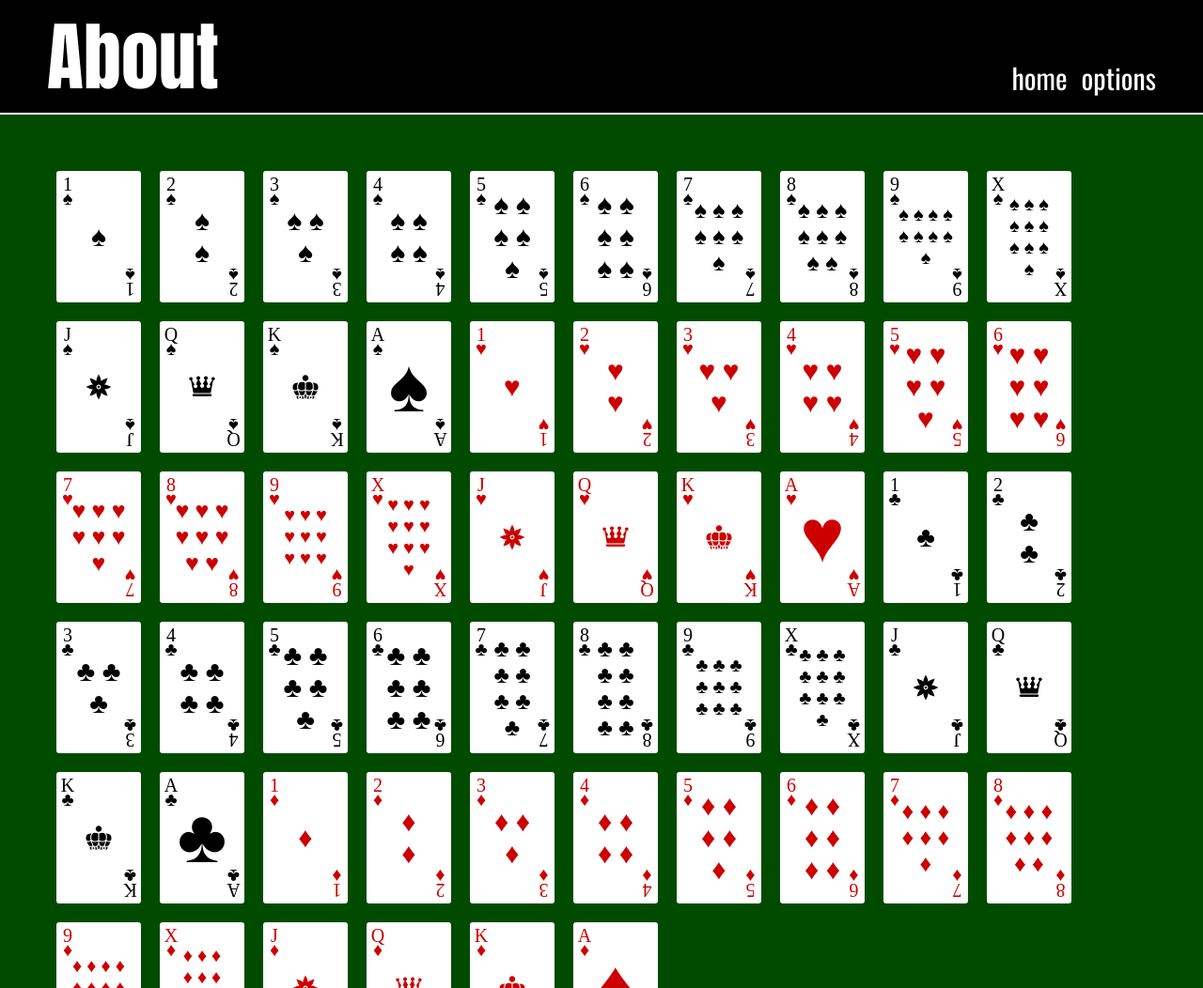
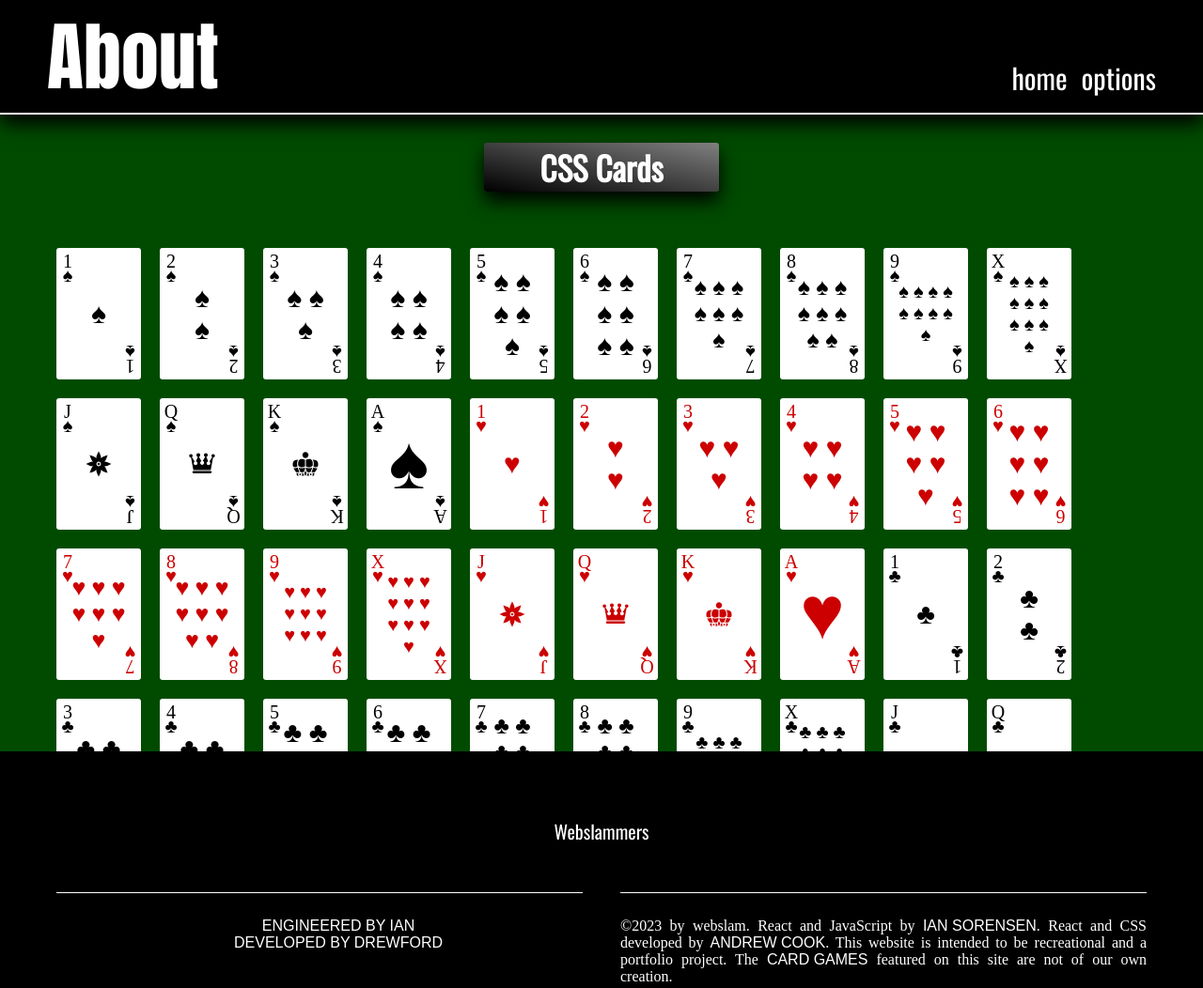
Before and after one commit to Website-Slammers/card-slam, a React app: page /about in a window 1280 px wide. Shown: the top 1052 px of the page at 94% size. Built offline with nearby package versions, Linux system fonts and the light colour scheme; a web font is replaced by a local one.

Commit message:
adjustment on about page

```diff
--- a/src/components/About.js
+++ b/src/components/About.js
@@ -13,6 +13,8 @@ function About() {
     <div className="about">
 
     <AboutHeader />
+
+    <h3 className="heading-tertiary">CSS Cards</h3>
 
     <div className="about__main">
 
--- a/src/components/sass/pages/_about.scss
+++ b/src/components/sass/pages/_about.scss
@@ -1,11 +1,14 @@
 .about {
+  background: darken(darkgreen, 5);
+  height: 100svh;
+  width: 100vw;
+  overflow: scroll;
 
   &__main {
     display: flex;
     flex-direction: row;
     flex-wrap: wrap;
 
-    background: darken(darkgreen, 5);
     padding: 5rem;
 
     // & div {
```
Also changed, not shown: src/components/css/style.css.
